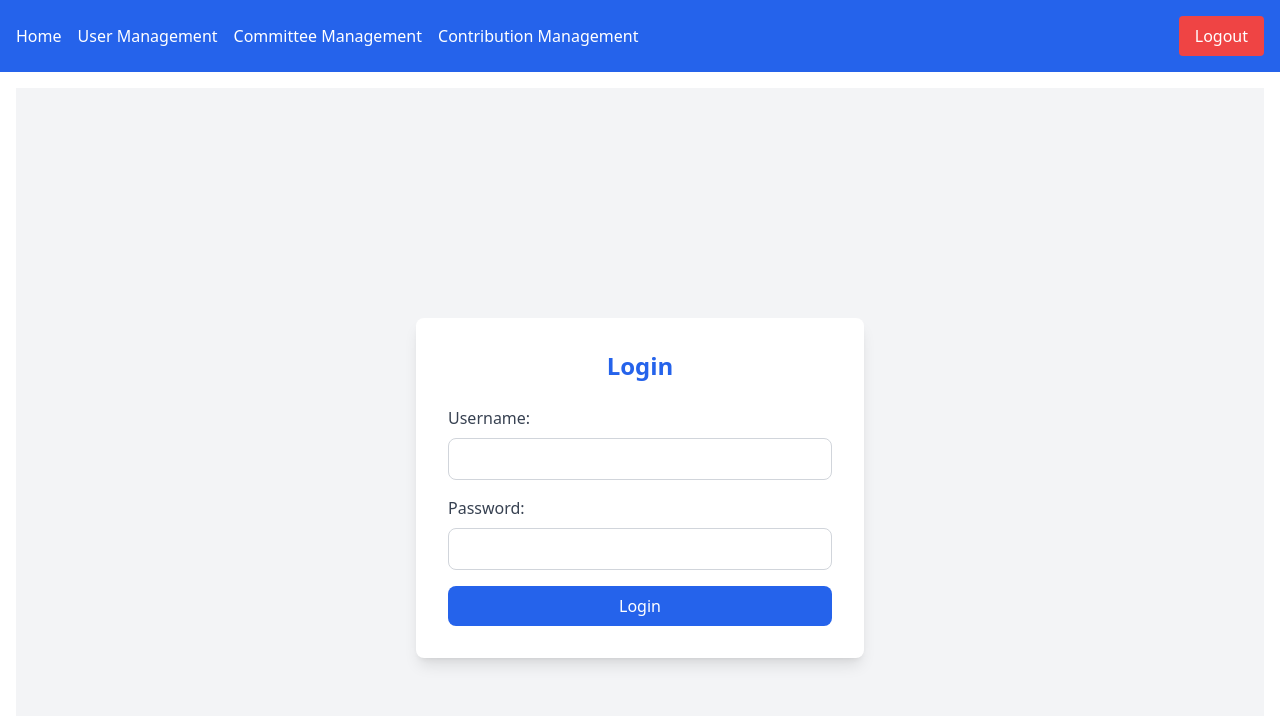
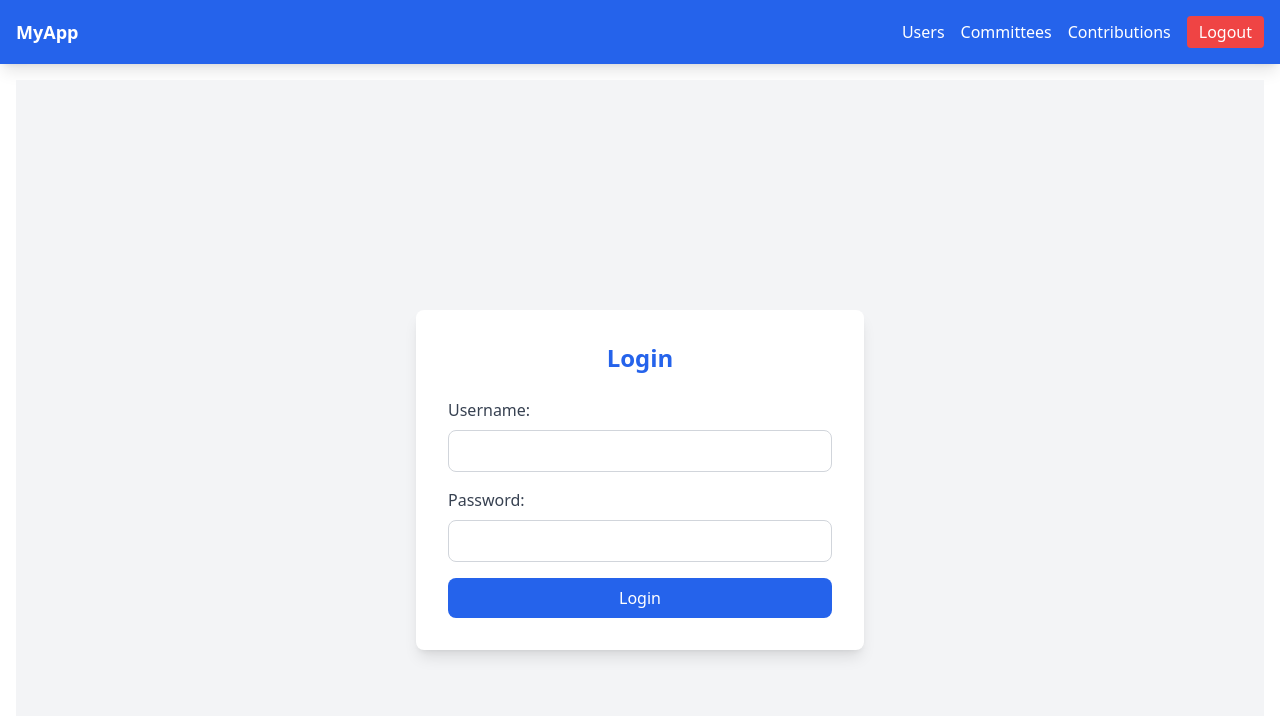
Before and after one commit to Adii-Malik/rosca-app, a React (Create React App) app in the folder client/: page /login in a window 1280 px wide. Shown: the top 716 px of the page. Built offline with nearby package versions, Linux system fonts and the light colour scheme; no server answers; sample sign-in values are in the browser's storage.

Commit message:
Auth fixed

```diff
--- a/client/src/App.js
+++ b/client/src/App.js
@@ -1,16 +1,15 @@
-import React from 'react';
-import { BrowserRouter as Router, Route, Routes, Navigate } from 'react-router-dom';
+import React, { useContext } from 'react';
+import { BrowserRouter as Router, Routes, Route, Navigate } from 'react-router-dom';
 import Navbar from './components/Navbar';
 import HomeManagement from './pages/HomeManagement';
 import UserManagement from './pages/UserManagement';
 import CommitteeManagement from './pages/CommitteeManagement';
 import ContributionManagement from './pages/ContributionManagement';
 import Login from './pages/Login';
+import { AuthContext } from './context/AuthContext';
 
 const App = () => {
-  const isAuthenticated = () => {
-    return sessionStorage.getItem('auth') !== null;
-  };
+  const { isAuthenticated } = useContext(AuthContext);
 
   return (
     <Router>
@@ -18,9 +17,18 @@ const App = () => {
       <div className="container mx-auto p-4">
         <Routes>
           <Route path="/login" element={<Login />} />
-          <Route path="/users" element={isAuthenticated() ? <UserManagement /> : <Navigate to="/login" />} />
-          <Route path="/committees" element={isAuthenticated() ? <CommitteeManagement /> : <Navigate to="/login" />} />
-          <Route path="/contributions" element={isAuthenticated() ? <ContributionManagement /> : <Navigate to="/login" />} />
+          <Route
+            path="/users"
+            element={isAuthenticated ? <UserManagement /> : <Navigate to="/login" />}
+          />
+          <Route
+            path="/committees"
+            element={isAuthenticated ? <CommitteeManagement /> : <Navigate to="/login" />}
+          />
+          <Route
+            path="/contributions"
+            element={isAuthenticated ? <ContributionManagement /> : <Navigate to="/login" />}
+          />
           <Route path="/" element={<HomeManagement />} />
         </Routes>
       </div>
--- a/client/src/components/Navbar.js
+++ b/client/src/components/Navbar.js
@@ -1,54 +1,45 @@
-// src/components/Navbar.js
-import React from 'react';
-import { Link, useNavigate } from 'react-router-dom';
+import React, { useContext } from 'react';
+import { Link } from 'react-router-dom';
+import { AuthContext } from '../context/AuthContext';
 
 const Navbar = () => {
-    const navigate = useNavigate();
-
-    const isAuthenticated = () => {
-        return sessionStorage.getItem('auth') !== null; // Check if user is authenticated
-    };
-
-    const handleLogout = () => {
-        sessionStorage.removeItem('auth'); // Clear authentication
-        navigate('/login'); // Redirect to login page using react-router
-    };
+    const { isAuthenticated, logout } = useContext(AuthContext);
 
     return (
-        <nav className="bg-blue-600 p-4">
-            <div className="container mx-auto flex justify-between items-center">
-                {/* Left Section */}
-                <div className="flex space-x-4">
-                    {isAuthenticated() ? (
-                        <>
-                            <Link className="text-white hover:text-gray-200" to="/">Home</Link>
-                            <Link className="text-white hover:text-gray-200" to="/users">User Management</Link>
-                            <Link className="text-white hover:text-gray-200" to="/committees">Committee Management</Link>
-                            <Link className="text-white hover:text-gray-200" to="/contributions">Contribution Management</Link>
-                        </>
-                    ) : (
-                        <Link className="text-white hover:text-gray-200 font-bold text-lg" to="/">ROSCA App</Link>
-                    )}
+        <nav className="bg-blue-600 p-4 shadow-lg">
+            <div className="container mx-auto flex items-center justify-between">
+                {/* Left Side - Branding */}
+                <div className="text-white text-lg font-bold">
+                    <Link to="/" className="hover:text-gray-200">MyApp</Link>
                 </div>
 
-                {/* Right Section */}
-                <div>
-                    {isAuthenticated() ? (
+                {/* Right Side - Links */}
+                <ul className="flex items-center space-x-4">
+                    {isAuthenticated ? (
+                        <>
+                            <li><Link to="/users" className="text-white hover:text-gray-200">Users</Link></li>
+                            <li><Link to="/committees" className="text-white hover:text-gray-200">Committees</Link></li>
+                            <li><Link to="/contributions" className="text-white hover:text-gray-200">Contributions</Link></li>
+                            <li>
                                 <button
-                            onClick={handleLogout}
-                            className="bg-red-500 text-white px-4 py-2 rounded hover:bg-red-600"
+                                    onClick={logout}
+                                    className="bg-red-500 text-white py-1 px-3 rounded hover:bg-red-600 transition duration-200"
                                 >
                                     Logout
                                 </button>
+                            </li>
+                        </>
                     ) : (
+                        <li>
                             <Link
                                 to="/login"
-                            className="bg-green-500 text-white px-4 py-2 rounded hover:bg-green-600"
+                                className="bg-green-500 text-white py-1 px-3 rounded hover:bg-blue-700 transition duration-200"
                             >
                                 Login
                             </Link>
+                        </li>
                     )}
-                </div>
+                </ul>
             </div>
         </nav>
     );
--- /dev/null
+++ b/client/src/context/AuthContext.js
@@ -0,0 +1,31 @@
+import React, { createContext, useState, useEffect } from 'react';
+
+export const AuthContext = createContext();
+
+const AuthProvider = ({ children }) => {
+    const [isAuthenticated, setIsAuthenticated] = useState(false);
+
+    useEffect(() => {
+        // Check session storage on mount
+        const authToken = sessionStorage.getItem('auth');
+        setIsAuthenticated(authToken !== null);
+    }, []);
+
+    const login = (token) => {
+        sessionStorage.setItem('auth', token);
+        setIsAuthenticated(true);
+    };
+
+    const logout = () => {
+        sessionStorage.removeItem('auth');
+        setIsAuthenticated(false);
+    };
+
+    return (
+        <AuthContext.Provider value={{ isAuthenticated, login, logout }}>
+            {children}
+        </AuthContext.Provider>
+    );
+};
+
+export default AuthProvider;
--- a/client/src/index.js
+++ b/client/src/index.js
@@ -1,11 +1,14 @@
 import React from 'react';
 import ReactDOM from 'react-dom';
-import './index.css';  // Tailwind CSS file
+import './index.css'; // Tailwind CSS file
 import App from './App';
+import AuthProvider from './context/AuthContext';
 
 ReactDOM.render(
   <React.StrictMode>
-    <App />
+    <AuthProvider>
+      <App />
+    </AuthProvider>
   </React.StrictMode>,
   document.getElementById('root')
 );
--- a/client/src/pages/Login.js
+++ b/client/src/pages/Login.js
@@ -1,24 +1,24 @@
-import React, { useState } from 'react';
+import React, { useState, useContext } from 'react';
 import { useNavigate } from 'react-router-dom';
 import { authenticateUser } from '../services/api';
+import { AuthContext } from '../context/AuthContext';
 
 const Login = () => {
     const [username, setUsername] = useState('');
     const [password, setPassword] = useState('');
     const [error, setError] = useState('');
     const navigate = useNavigate();
+    const { login } = useContext(AuthContext);
 
     const handleSubmit = async (e) => {
         e.preventDefault();
 
-        // Basic authentication
         const encodedCredentials = btoa(`${username}:${password}`);
         try {
             const response = await authenticateUser(encodedCredentials);
-            if (response.status === 200) { // Check for a successful status code
-                // If login is successful, store the credentials or token
-                sessionStorage.setItem('auth', encodedCredentials);
-                navigate('/'); // Redirect to home or dashboard
+            if (response.status === 200) {
+                login(encodedCredentials); // Update global auth state
+                navigate('/'); // Redirect to home/dashboard
             } else {
                 setError('Invalid credentials');
             }
```
Lines whose indentation alone changed are shown as unchanged.
